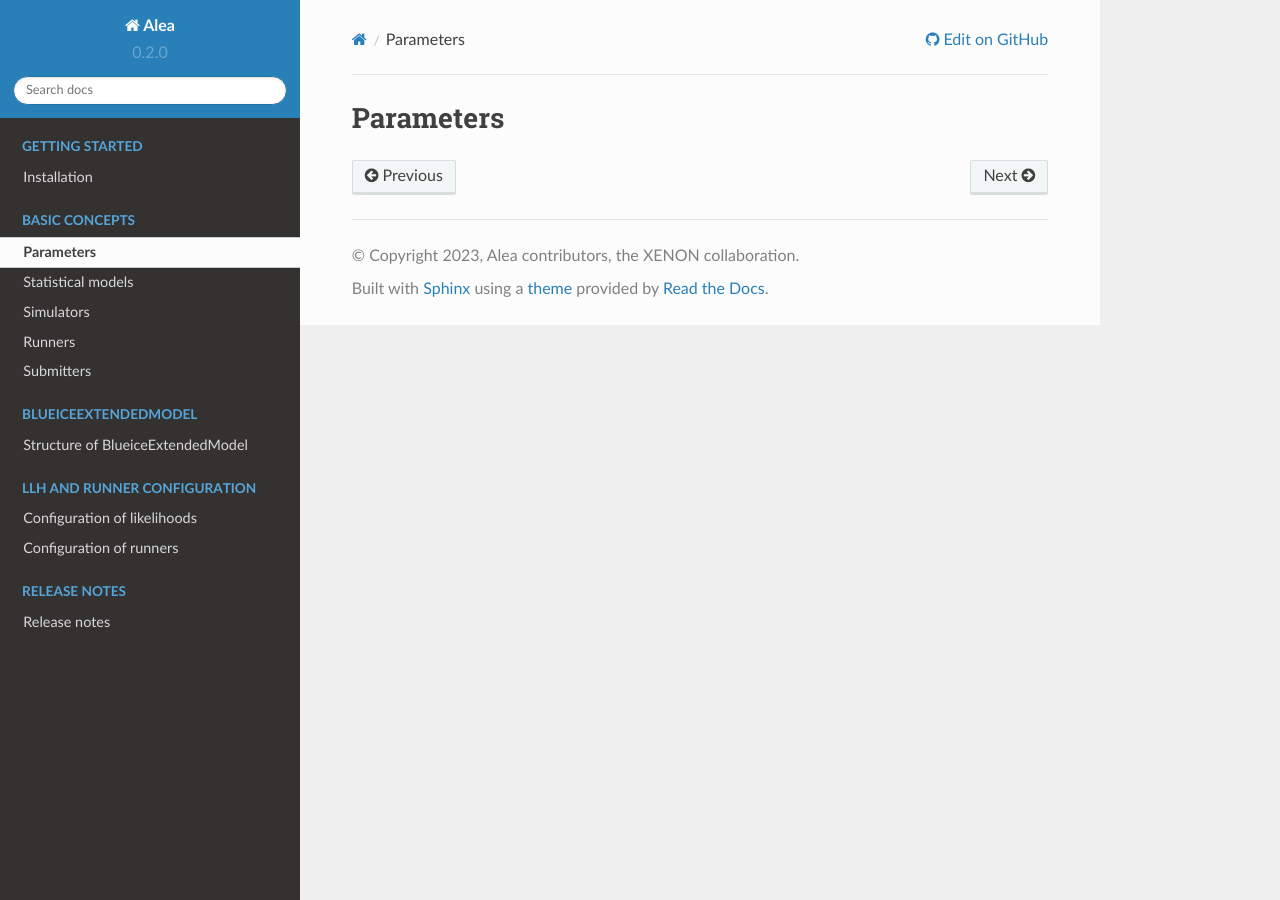
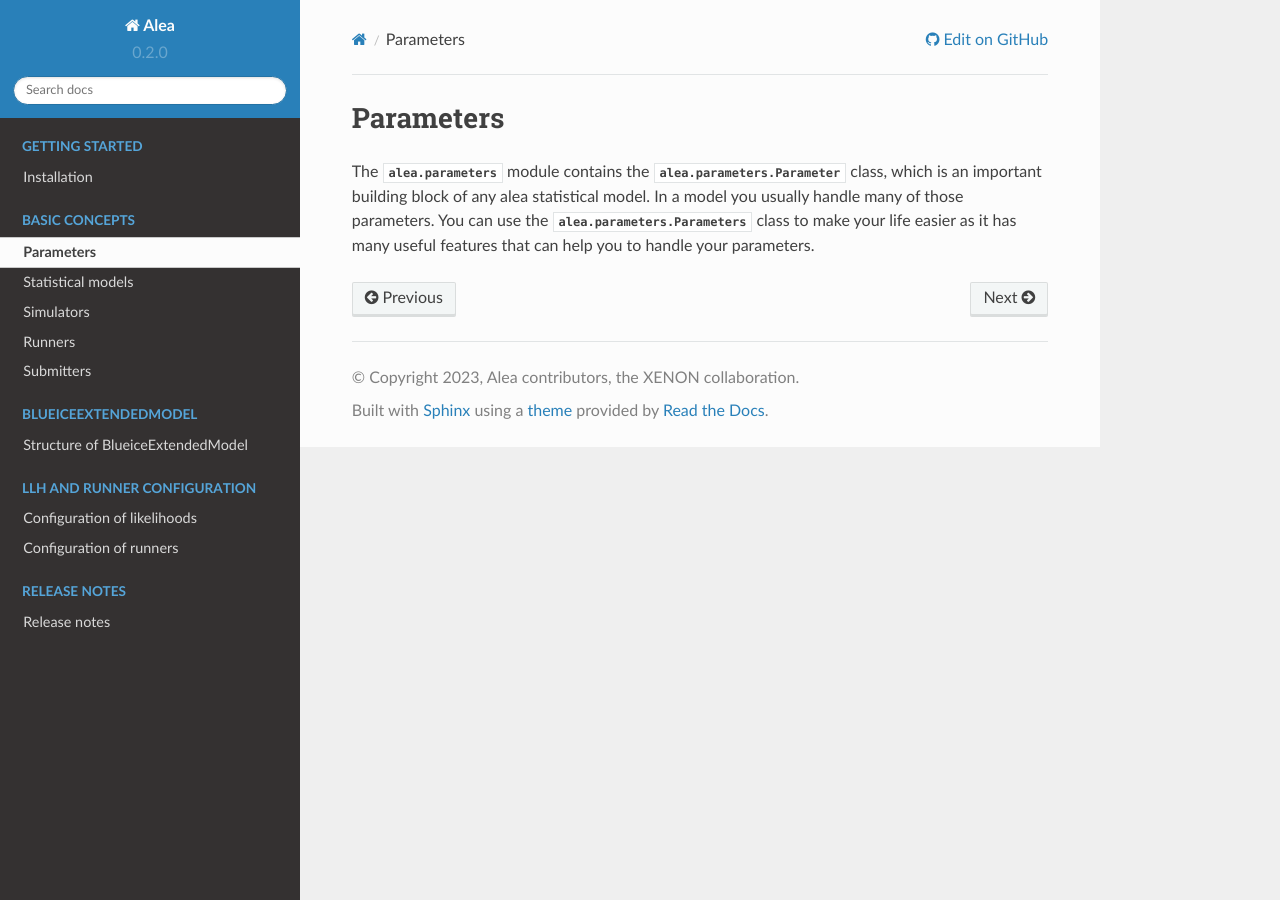
Before and after one commit to XENONnT/alea, a Sphinx documentation site: the page built from docs/source/basics/parameters.rst, in a window 1280 px wide. Built offline with Sphinx 7.4.7 and the Read the Docs theme 2.0.0, drawn with Linux system fonts in a browser that asks for light colours; pages that are not in the unit, such as notebooks, are missing from menus.

Commit message:
add parameters description

```diff
--- a/docs/source/basics/parameters.rst
+++ b/docs/source/basics/parameters.rst
@@ -2,3 +2,4 @@
 
 Parameters
 ==========
+The :mod:`alea.parameters` module contains the :class:`alea.parameters.Parameter` class, which is an important building block of any alea statistical model. In a model you usually handle many of those parameters. You can use the :class:`alea.parameters.Parameters` class to make your life easier as it has many useful features that can help you to handle your parameters.
```
